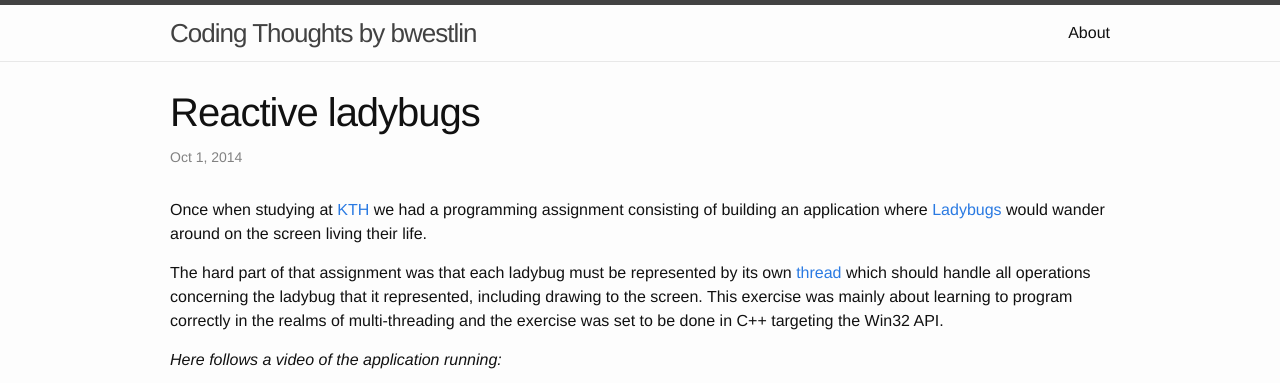
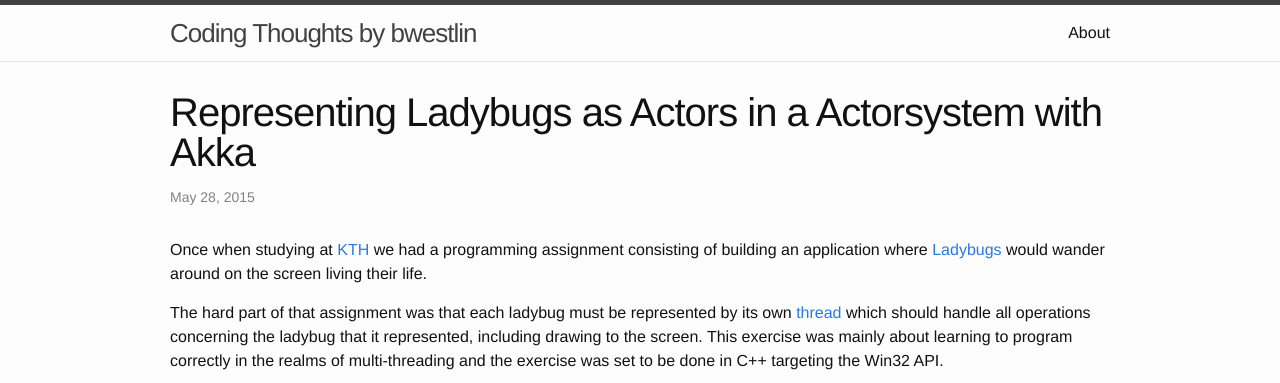
Before and after one commit to bwestlin/bwestlin.github.io, a Jekyll site: the page built from _posts/2015-05-28-representing-ladybugs-as-actors-with-akka.md, in a window 1280 px wide and 900 px high, cut to the strip 0-383 px from the top of the window. Built offline with Jekyll 4.4.1, drawn with Linux system fonts in a browser that asks for light colours; Markdown is read by kramdown in place of the engine named in the settings; comment, search, counter and statistics services are not loaded.

Commit message:
Rename and redate the article

```diff
--- a/_posts/2014-10-01-reactive-ladybugs.md
+++ b/_posts/2015-05-28-representing-ladybugs-as-actors-with-akka.md
@@ -1,8 +1,8 @@
 ---
 layout: post
-title:  "Reactive ladybugs"
-date:   2014-10-01 21:19:25
-tags: spray.io webjars scala
+title:  "Representing Ladybugs as Actors in a Actorsystem with Akka"
+date:   2015-05-28 21:19:25
+tags: akka actor scala websocket spray.io
 ---
 
 Once when studying at [KTH](http://www.kth.se/) we had a programming assignment consisting of building an
```
